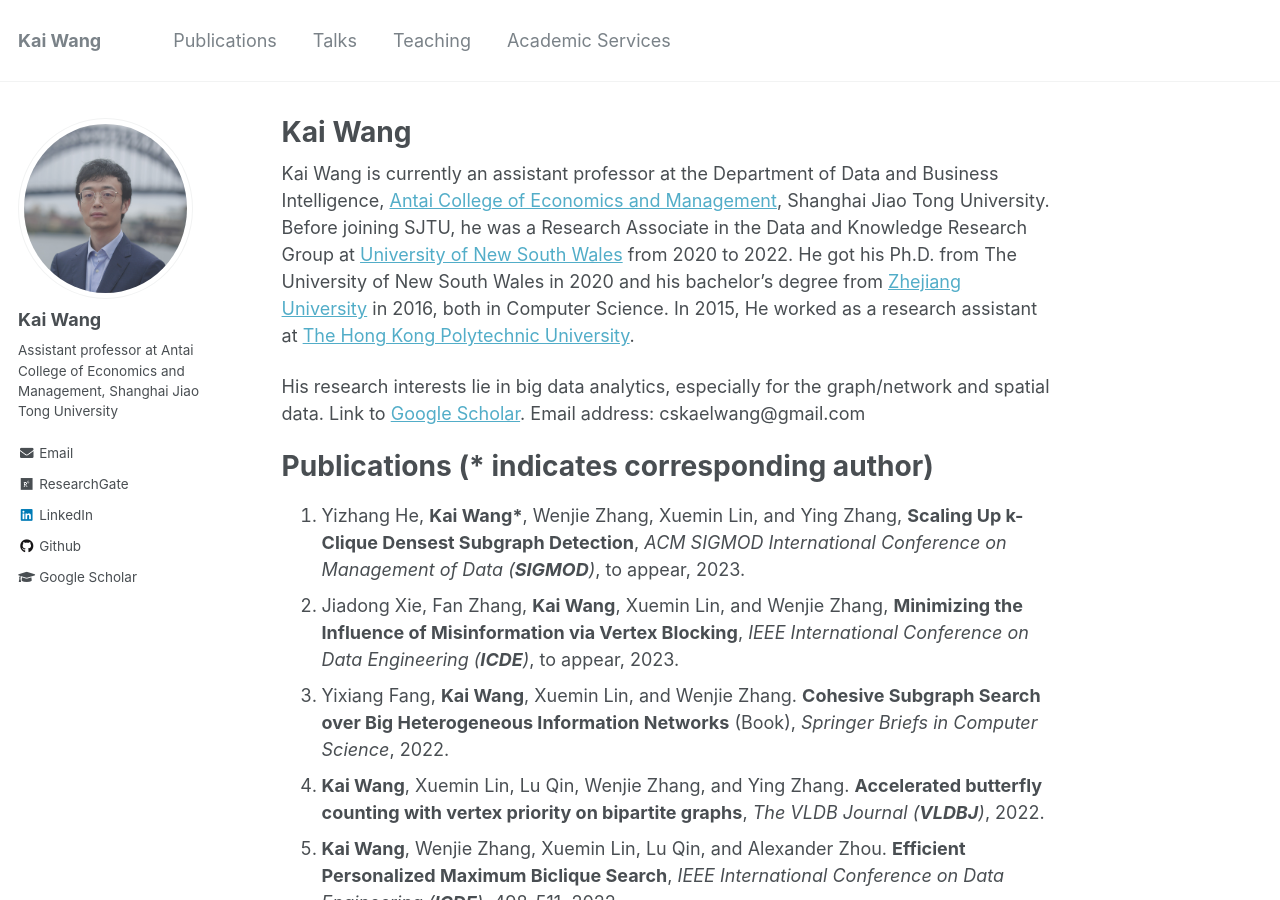
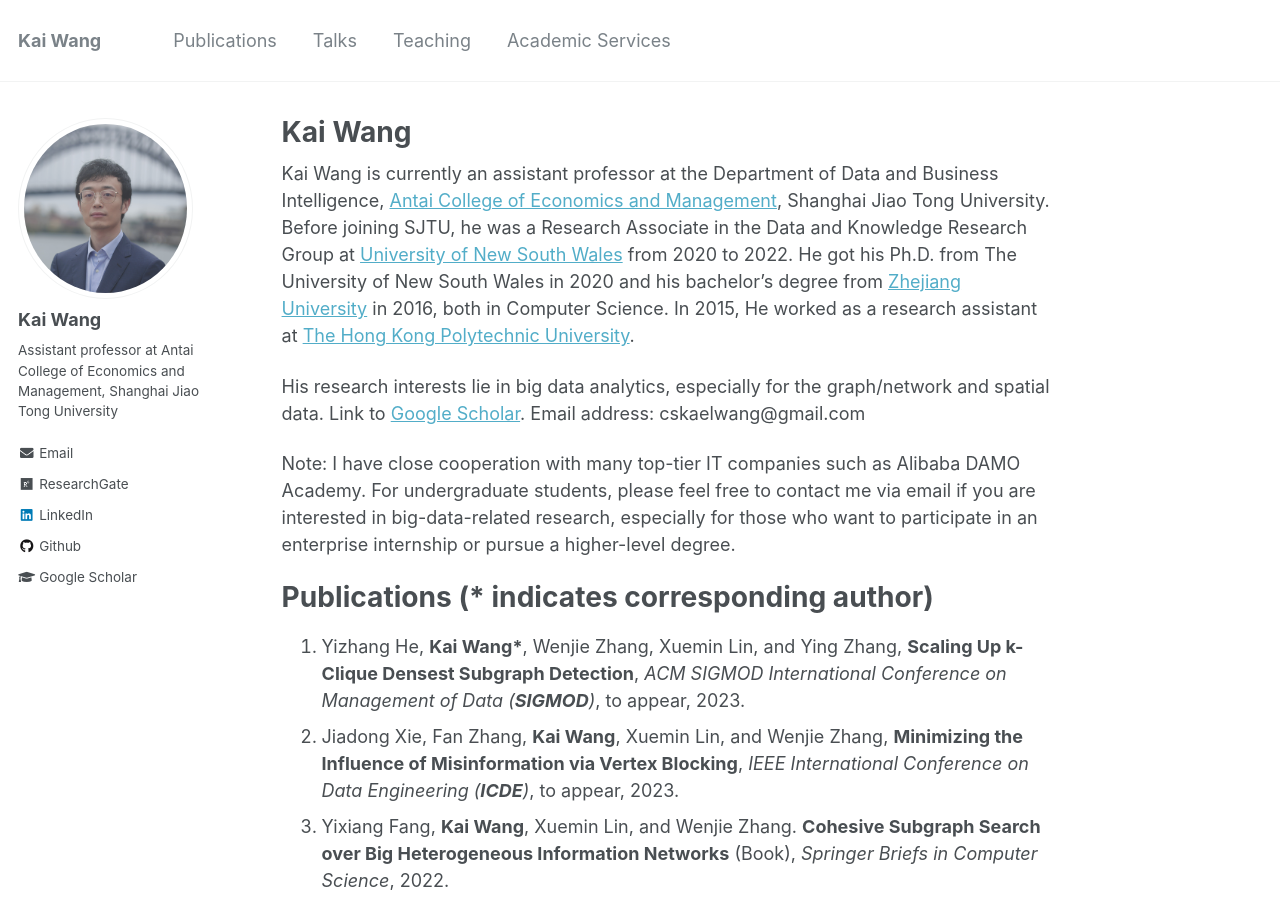
Before and after one commit to cs-kaiwang/cs-kaiwang.github.io, a Jekyll site: the page built from _pages/about.md, in a window 1280 px wide and 900 px high. Built offline with Jekyll 4.4.1, drawn with Linux system fonts in a browser that asks for light colours.

Commit message:
Update about.md

```diff
--- a/_pages/about.md
+++ b/_pages/about.md
@@ -12,6 +12,7 @@ Kai Wang is currently an assistant professor at the Department of Data and Busin
 
 His research interests lie in big data analytics, especially for the graph/network and spatial data.  Link to [Google Scholar](https://scholar.google.com/citations?user=G4DiwTIAAAAJ&hl=en). Email address: cskaelwang@gmail.com
 
+Note: I have close cooperation with many top-tier IT companies such as Alibaba DAMO Academy. For undergraduate students, please feel free to contact me via email if you are interested in big-data-related research, especially for those who want to participate in an enterprise internship or pursue a higher-level degree.
 
 <!---Yuren Mao, Yaobo Liang, Nan Duan, Haobo Wang, Kai Wang, Lu Chen, and Yunjun Gao, Less-forgetting Multi-lingual Fine-tuning, Conference on Neural Information Processing Systems (NeurIPS), to appear, 2022.--->
 
```
